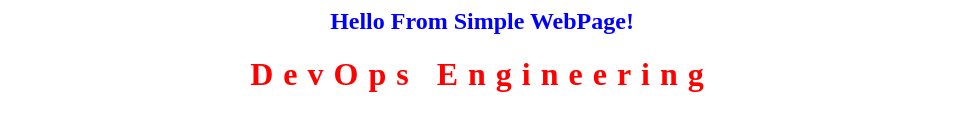
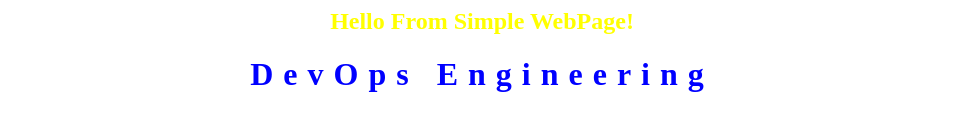
Before and after one commit to maksim01091986/test, a plain HTML site: page index.html in a window 1280 px wide. Shown: the top 132 px of the page, without its empty margins (158-1121 px from the left). Drawn offline with Linux system fonts and the light colour scheme.

Commit message:
change html

```diff
--- a/index.html
+++ b/index.html
@@ -1,7 +1,7 @@
 
 <HTML>
 <HEAD>
-<TITLE>ADV-IT</TITLE>
+<TITLE>MAKSIMUS-IT</TITLE>
 <SCRIPT LANGUAGE="JavaScript">
       var sizes = new Array(0,1,2,4,8,10,12,14);
       sizes.pos = 0;
@@ -19,8 +19,8 @@ setTimeout('Elastic()',100)
 </SCRIPT>
 <BODY  background="kamni.jpg"  onLoad=Elastic()>
 <CENTER>
-<font color="blue"><h2>Hello From Simple WebPage!</h2>
-<font color="red"><H1 ID="elastic" ALIGN="Center">DevOps Engineering</H1>
+<font color="yellow"><h2>Hello From Simple WebPage!</h2>
+<font color="blue"><H1 ID="elastic" ALIGN="Center">DevOps Engineering</H1>
 <br>
 <img src="image2.jpg" width=900>
 <br>
```
